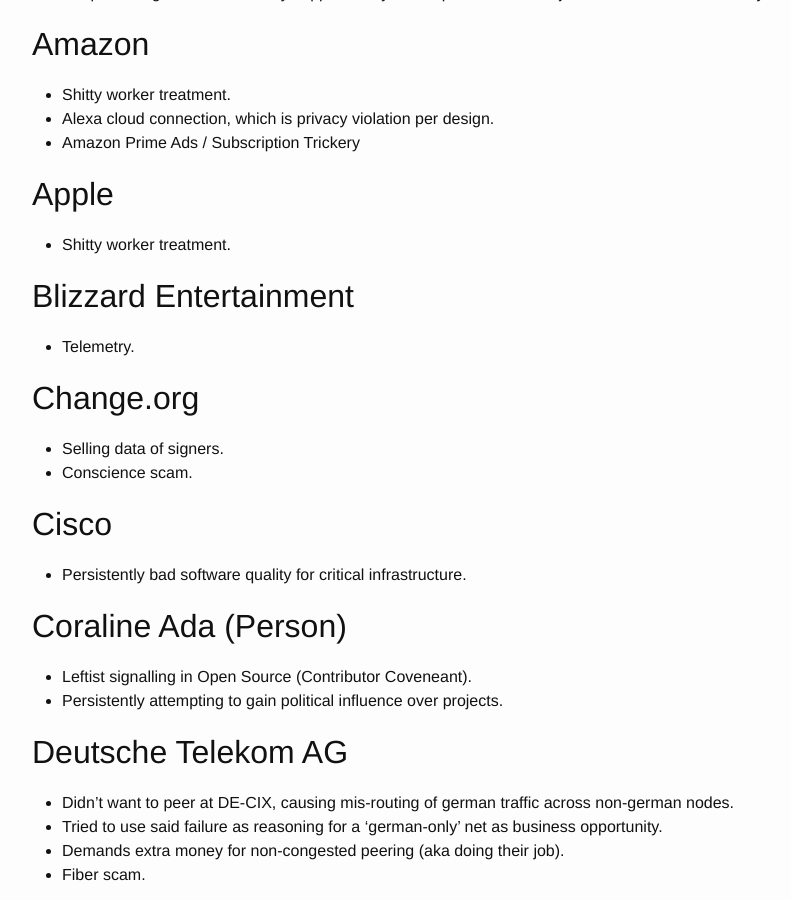
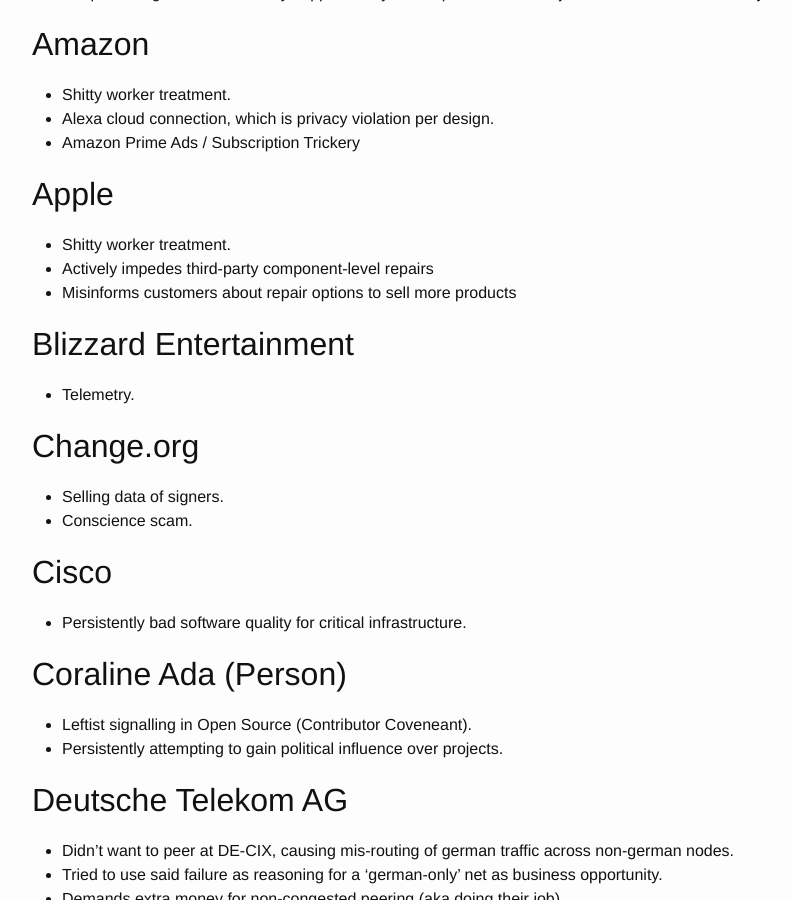
Before and after one commit to nero/nero.github.io, a Jekyll site: the page built from shitlist.md, in a window 1280 px wide and 900 px high, scrolled down 474 px. Shown: the whole window, without its empty margins (238-1029 px from the left). Built offline with Jekyll 4.4.1, drawn with Linux system fonts in a browser that asks for light colours.

Commit message:
Update on apples shitlist entry

```diff
--- a/shitlist.md
+++ b/shitlist.md
@@ -29,6 +29,8 @@ This list is neither static nor exhaustive.
 ## Apple
 
 - Shitty worker treatment.
+- Actively impedes third-party component-level repairs
+- Misinforms customers about repair options to sell more products
 
 ## Blizzard Entertainment
 
```
